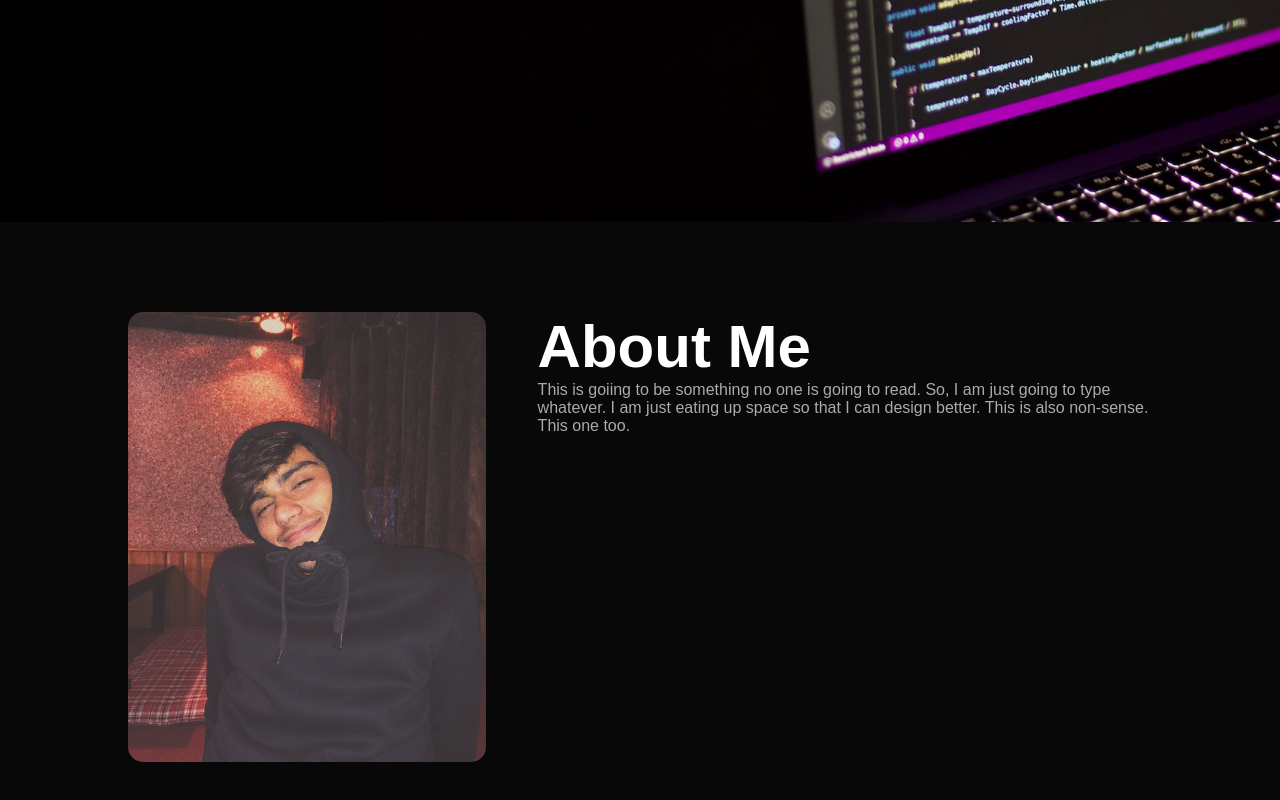
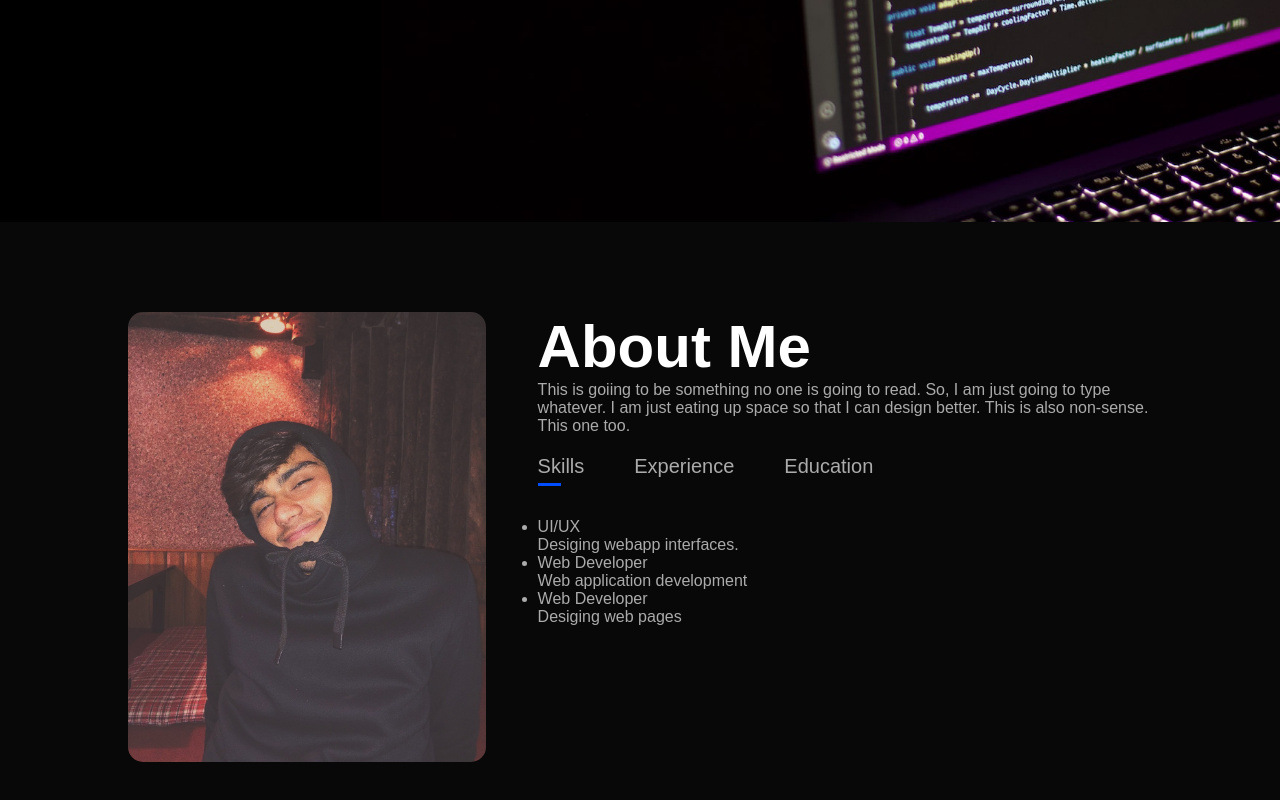
Before and after one commit to nur0078/portfolio-website, a plain HTML site: page index.html in a window 1280 px wide. Shown: the part 578-1378 px from the top of the page. Drawn offline with Linux system fonts and the light colour scheme.

Commit message:
added active link, tab contents

```diff
--- a/index.html
+++ b/index.html
@@ -42,6 +42,18 @@
                     This is also non-sense.
                     This one too.
                 </p>
+                <div class="tab-titles">
+                    <p class="tab-links active-link"> Skills</p>
+                    <p class="tab-links"> Experience</p>
+                    <p class="tab-links"> Education</p>
+                </div>
+                <div class="tab-contents">
+                    <ul>
+                        <li><span>UI/UX <br> Desiging webapp interfaces.</span></li>
+                        <li><span>Web Developer <br> Web application development</span></li>
+                        <li><span>Web Developer <br> Desiging web pages</span></li>
+                    </ul>
+                </div>
             </div>
         </div>
     </div>
--- a/style.css
+++ b/style.css
@@ -99,3 +99,31 @@ nav ul li a:hover::after {
     font-weight: 600;
     color: #fff;
 }
+
+.tab-titles {
+    display: flex;
+    margin: 20px 0 40px;
+}
+.tab-links {
+    margin-right: 50px;
+    font-size: 20px;
+    font-weight: 500;
+    cursor: pointer;
+    position: relative;
+}
+.tab-links::after {
+    content: '';
+    width: 0;
+    height: 3px;
+    background: #004cff;
+    position: absolute;
+    left:0;
+    bottom: -8px;
+    transition: 0.5s;
+}
+
+.tab-links.active-link::after {
+    width: 50%;
+
+
+}
```
